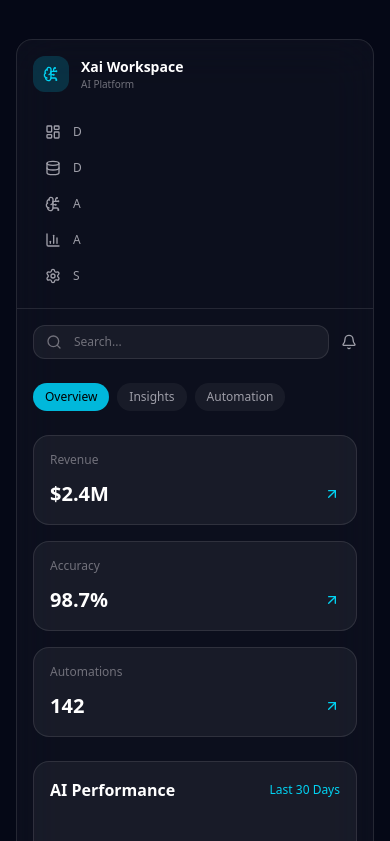
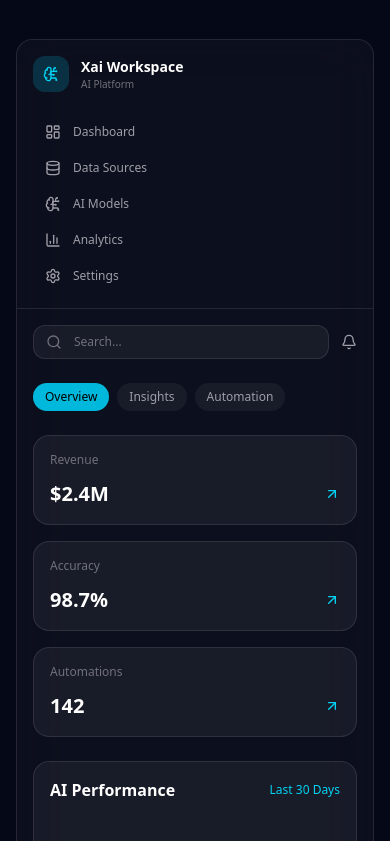
Before and after one commit to nayon-kumar/raco-ai-assignment, a Next.js app: page / in a window 390 px wide. Shown: the part 3323-4164 px from the top of the page. Built offline with nearby package versions, Linux system fonts and the light colour scheme.

Commit message:
Some responsive issue fixed

```diff
--- a/src/components/DashboardPreview.jsx
+++ b/src/components/DashboardPreview.jsx
@@ -107,7 +107,7 @@ export default function DashboardPreview() {
                   >
                     <Icon size={16} className="sm:h-[18px] sm:w-[18px]" />
                     <span className="hidden sm:inline">{label}</span>
-                    <span className="sm:hidden">{label.charAt(0)}</span>
+                    <span className="sm:hidden">{label}</span>
                   </button>
                 ))}
               </nav>
--- a/src/components/Footer.jsx
+++ b/src/components/Footer.jsx
@@ -117,7 +117,7 @@ export default function Footer() {
 
         {/* Bottom */}
 
-        <div className="mt-20 flex flex-col items-center justify-between gap-6 border-t border-white/10 pt-8 text-sm text-zinc-500 md:flex-row">
+        <div className="mt-20 flex flex-col items-center justify-between gap-6 border-t border-white/10 pt-8 text-sm text-zinc-500 md:flex-row text-center">
           <p>© 2026 Xai Intelligence Workspace. All rights reserved.</p>
 
           <p>Made with ❤️ by Nayon</p>
```
